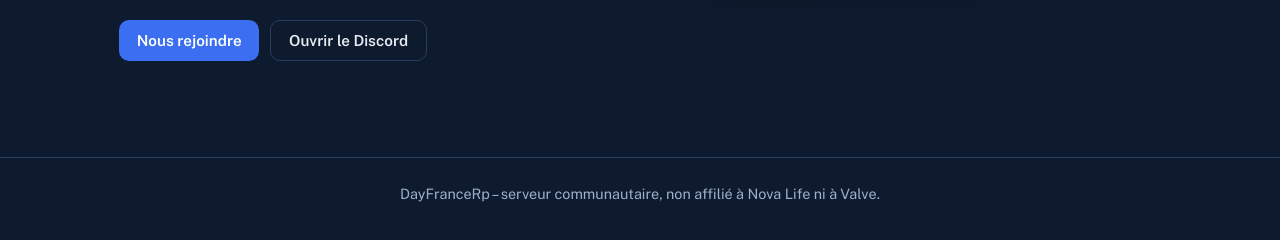
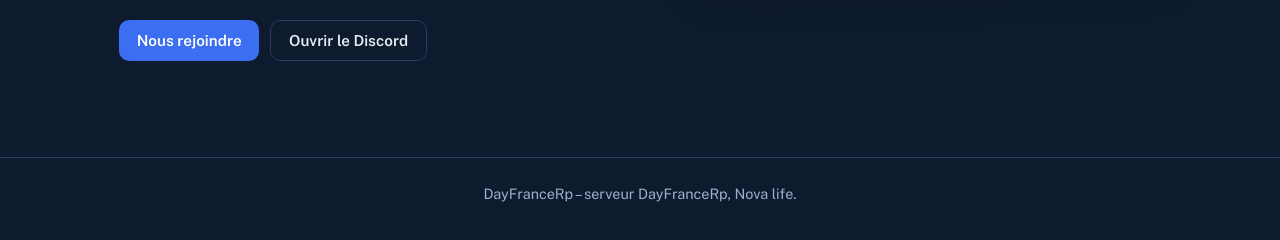
Before and after one commit to elliosfr-code/DayfranceRp, a plain HTML site: page index.html in a window 1280 px wide. Shown: the part 470-710 px from the top of the page. Drawn offline with nearby package versions, Linux system fonts and the light colour scheme; files whose address does not match are found by name.

Commit message:
Update index.html

```diff
--- a/index.html
+++ b/index.html
@@ -111,7 +111,7 @@ footer{border-top:1px solid var(--ligne);padding:1.5rem 1.2rem;text-align:center
   <p><a class="btn" id="lien-discord" href="#" target="_blank" rel="noopener">Rejoindre le Discord</a></p></div>
 </section>
 </main>
-<footer>DayFranceRp – serveur communautaire, non affilié à Nova Life ni à Valve.</footer>
+<footer>DayFranceRp – serveur DayFranceRp, Nova life.</footer>
 
 <script>
 /* ====== À MODIFIER ====== */
```
